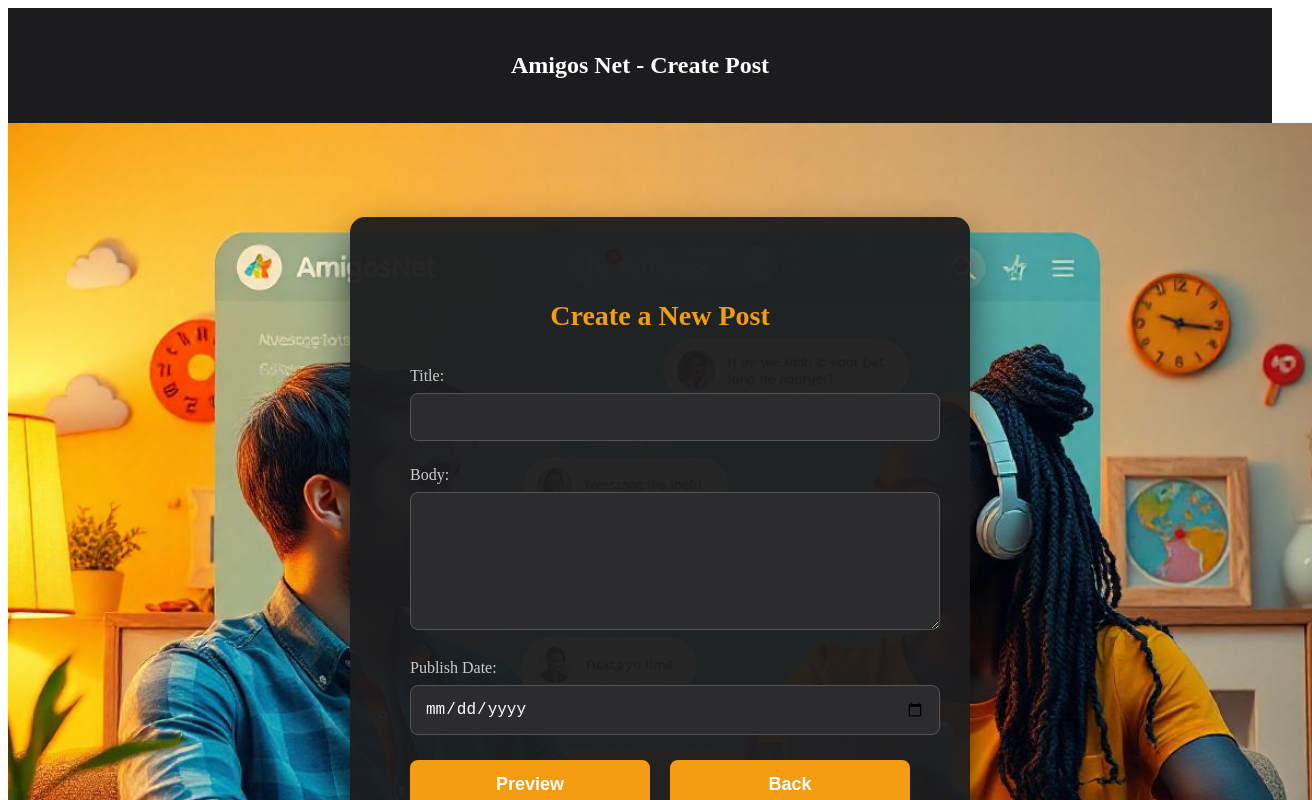
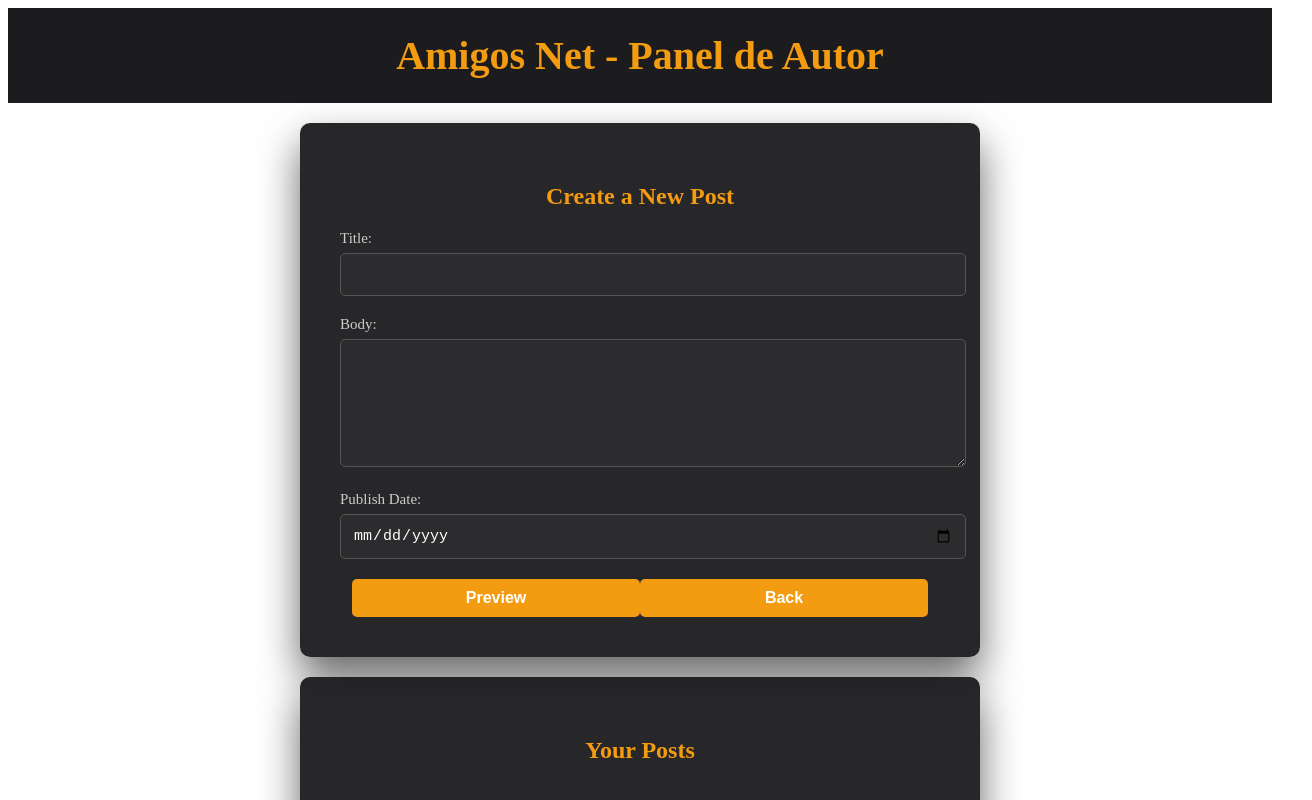
Before and after one commit to LP-blog-usc/frontend, a Vue app: page /author-dashboard in a window 1280 px wide. Shown: the top 800 px of the page, 1312 px wide, since content can reach past the window. Built offline with nearby package versions, Linux system fonts and the light colour scheme.

Commit message:
4/10/2024 clase F

```diff
--- a/src/components/AuthorDashboard.vue
+++ b/src/components/AuthorDashboard.vue
@@ -4,43 +4,33 @@
     <header class="header">
       <nav class="navbar">
         <div class="logo">
-          <h1>Amigos Net - Create Post</h1>
+          <h1>Amigos Net - Panel de Autor</h1>
         </div>
       </nav>
     </header>
 
-    <!-- Contenido Principal -->
-    <div class="background-container">
-      <!-- Contenedor del formulario de creación de post -->
-      <div class="post-container">
-        <div class="post-box">
+    <!-- Crear Nuevo Post -->
+    <section class="post-section">
       <h2>Create a New Post</h2>
       <form @submit.prevent="createPost">
         <div class="form-group">
-              <label for="title">
-                <i class="fas fa-heading"></i> Title:
-              </label>
+          <label for="title">Title:</label>
           <input type="text" id="title" v-model="title" required />
           <p v-if="errors.title" class="error">{{ errors.title }}</p>
         </div>
 
         <div class="form-group">
-              <label for="body">
-                <i class="fas fa-align-left"></i> Body:
-              </label>
+          <label for="body">Body:</label>
           <textarea id="body" v-model="body" rows="6" required></textarea>
           <p v-if="errors.body" class="error">{{ errors.body }}</p>
         </div>
 
         <div class="form-group">
-              <label for="publishDate">
-                <i class="fas fa-calendar-alt"></i> Publish Date:
-              </label>
+          <label for="publishDate">Publish Date:</label>
           <input type="date" id="publishDate" v-model="publishDate" required />
           <p v-if="errors.publishDate" class="error">{{ errors.publishDate }}</p>
         </div>
 
-            <!-- Botones -->
         <div class="form-buttons">
           <button type="submit" :disabled="isSubmitting" class="action-button">Preview</button>
           <button type="button" @click="goBack" class="action-button">Back</button>
@@ -58,13 +48,32 @@
           <button @click="cancelPreview" class="action-button">Cancel</button>
         </div>
       </div>
+    </section>
 
-          <!-- Mensajes de éxito o error -->
+    <!-- Listado de Posts -->
+    <section class="posts-section">
+      <h2>Your Posts</h2>
+      <ul>
+        <li v-for="post in posts" :key="post.id">
+          <h3>{{ post.title }}</h3>
+          <p>{{ post.body }}</p>
+          <p><em>Publish Date: {{ post.publishDate }}</em></p>
+          <button @click="editPost(post)" class="action-button">Edit</button>
+          <button @click="confirmDeletePost(post)" class="action-button">Delete</button>
+        </li>
+      </ul>
+    </section>
+
+    <!-- Modal para Confirmación de Eliminación -->
+    <div v-if="showDeleteModal" class="modal">
+      <p>Are you sure you want to delete this post?</p>
+      <button @click="deletePost" class="action-button">Yes, Delete</button>
+      <button @click="cancelDelete" class="action-button">Cancel</button>
+    </div>
+
+    <!-- Mensajes de Éxito/Error -->
     <p v-if="successMessage" class="success">{{ successMessage }}</p>
     <p v-if="errorMessage" class="error">{{ errorMessage }}</p>
-        </div>
-      </div>
-    </div>
   </div>
 </template>
 
@@ -74,6 +83,7 @@ import axios from 'axios';
 export default {
   data() {
     return {
+      // Campos del post
       title: '',
       body: '',
       publishDate: '',
@@ -81,55 +91,96 @@ export default {
       isSubmitting: false,
       previewMode: false,
       successMessage: '',
-      errorMessage: ''
+      errorMessage: '',
+      posts: [], // Lista de posts del autor
+      showDeleteModal: false,
+      postToDelete: null,
     };
   },
   methods: {
+    // Crear y previsualizar el post
     createPost() {
       this.clearErrors();
-
-      // Validaciones de campos
-      if (!this.title) {
-        this.errors.title = "The title is required.";
-      }
-      if (!this.body) {
-        this.errors.body = "The body is required.";
-      }
-      if (!this.publishDate) {
-        this.errors.publishDate = "The publish date is required.";
-      }
-
-      // Si hay errores, no se permite continuar
-      if (Object.keys(this.errors).length > 0) {
+      if (!this.title || !this.body || !this.publishDate) {
+        if (!this.title) this.errors.title = "The title is required.";
+        if (!this.body) this.errors.body = "The body is required.";
+        if (!this.publishDate) this.errors.publishDate = "The publish date is required.";
         return;
       }
-
-      // Activar el modo vista previa
       this.previewMode = true;
     },
     submitPost() {
       this.isSubmitting = true;
-
-      const postData = {
+      axios.post('http://localhost:5017/api/Posts', {
         title: this.title,
         body: this.body,
         publishDate: this.publishDate
-      };
-
-       axios.post('https://tu-api-backend.com/api/posts', postData)
-       // eslint-disable-next-line no-unused-vars
-        .then(response => {
+      })
+        .then(() => {
           this.successMessage = "Post created successfully!";
           this.resetForm();
+          this.fetchPosts();
         })
-        // eslint-disable-next-line no-unused-vars
-        .catch(error => {
+        .catch(() => {
           this.errorMessage = "Error creating post. Please try again.";
         })
         .finally(() => {
           this.isSubmitting = false;
           this.previewMode = false;
         });
+    },
+  // Listar posts del autor
+  fetchPosts() {
+  const userId = localStorage.getItem('userId');
+  const roleId = localStorage.getItem('roleId');
+
+  if (roleId !== "1") { // Si no es autor, mostrar un error o redirigir
+    this.errorMessage = "You do not have permission to access this page.";
+    return;
+  }
+
+  axios.post('http://localhost:5017/api/GetPostByAuthor', { authorId: parseInt(userId) })
+    .then(response => {
+      if (response.data && response.data.success) {
+        this.posts = response.data.data;
+      } else {
+        this.errorMessage = response.data.message || "No posts found for this author.";
+      }
+    })
+    .catch(error => {
+      console.error(error);
+      this.errorMessage = "Error fetching posts.";
+    });
+    },
+    // Editar post existente
+    editPost(post) {
+      this.title = post.title;
+      this.body = post.body;
+      this.publishDate = post.publishDate;
+      this.previewMode = true;
+    },
+    // Confirmar y eliminar post
+    confirmDeletePost(post) {
+      this.showDeleteModal = true;
+      this.postToDelete = post;
+    },
+    deletePost() {
+      axios.delete(`http://localhost:5017/api/Posts/${this.postToDelete.id}`)
+        .then(() => {
+          this.successMessage = "Post deleted successfully!";
+          this.fetchPosts();
+        })
+        .catch(() => {
+          this.errorMessage = "Error deleting post. Please try again.";
+        })
+        .finally(() => {
+          this.showDeleteModal = false;
+          this.postToDelete = null;
+        });
+    },
+    cancelDelete() {
+      this.showDeleteModal = false;
+      this.postToDelete = null;
     },
     clearErrors() {
       this.errors = {};
@@ -147,13 +198,14 @@ export default {
     goBack() {
       this.$router.push({ name: 'AuthorDashboard' });
     }
+  },
+  mounted() {
+    this.fetchPosts();
   }
 };
 </script>
 
 <style scoped>
-/* Estilos para mantener la consistencia con el formulario de login */
-
 /* Barra superior */
 .header {
   background-color: #1c1c1e;
@@ -178,57 +230,58 @@ export default {
   padding: 20px;
 }
 
-/* Contenedor del formulario de post */
-.post-container {
-  display: flex;
-  justify-content: center;
-  align-items: center;
-  width: 100vw;
-  height: 100vh;
-  padding: 20px;
-}
-
-.post-box {
-  background: rgba(28, 28, 30, 0.95);
-  padding: 60px;
-  border-radius: 15px;
-  box-shadow: 0 20px 40px rgba(0, 0, 0, 0.6);
-  width: 100%;
-  max-width: 500px;
-  text-align: center;
-  color: #fff;
-}
-
-.post-box h2 {
-  margin-bottom: 35px;
-  font-size: 28px;
+.header .logo h1 {
+  font-size: 2.5rem;
+  margin: 0;
   font-weight: 700;
   color: #f39c12;
 }
 
-/* Grupos de formulario */
+/* Sección principal para formularios y listas */
+.post-section,
+.posts-section {
+  background: rgba(28, 28, 30, 0.95);
+  margin: 20px auto;
+  padding: 40px;
+  border-radius: 10px;
+  box-shadow: 0 20px 40px rgba(0, 0, 0, 0.6);
+  width: 100%;
+  max-width: 600px;
+  color: #fff;
+  text-align: center;
+}
+
+.post-section h2,
+.posts-section h2 {
+  font-size: 24px;
+  font-weight: 700;
+  color: #f39c12;
+  margin-bottom: 20px;
+}
+
+/* Estilos del formulario */
 .form-group {
-  margin-bottom: 25px;
+  margin-bottom: 20px;
   text-align: left;
 }
 
 .form-group label {
-  font-size: 16px;
+  font-size: 15px;
   color: #ccc;
   display: block;
-  margin-bottom: 8px;
+  margin-bottom: 6px;
 }
 
 .form-group input,
 .form-group textarea {
   width: 100%;
-  padding: 14px;
-  border-radius: 8px;
+  padding: 12px;
+  border-radius: 5px;
   border: 1px solid #555;
   background: #2c2c2e;
   color: #fff;
   transition: border-color 0.3s;
-  font-size: 16px;
+  font-size: 15px;
 }
 
 .form-group input:focus,
@@ -237,20 +290,15 @@ export default {
   outline: none;
 }
 
-/* Estilos para los botones */
-.form-buttons {
-  display: flex;
-  justify-content: space-between;
-}
-
+/* Botones de acción */
 .action-button {
   width: 48%;
-  padding: 14px;
+  padding: 10px;
   border: none;
-  border-radius: 8px;
+  border-radius: 5px;
   background-color: #f39c12;
   color: #fff;
-  font-size: 18px;
+  font-size: 16px;
   font-weight: 600;
   cursor: pointer;
   transition: background-color 0.3s, transform 0.2s;
@@ -266,7 +314,56 @@ button:disabled {
   cursor: not-allowed;
 }
 
-/* Estilo de los mensajes de error y éxito */
+/* Vista previa del post */
+.preview {
+  border: 1px solid #ccc;
+  padding: 20px;
+  margin-top: 20px;
+  background-color: rgba(255, 255, 255, 0.1);
+}
+
+.preview h3 {
+  color: #f39c12;
+  margin-bottom: 10px;
+}
+
+/* Listado de posts */
+.posts-section ul {
+  list-style-type: none;
+  padding: 0;
+}
+
+.posts-section li {
+  background: rgba(28, 28, 30, 0.85);
+  margin-bottom: 15px;
+  padding: 20px;
+  border-radius: 8px;
+  text-align: left;
+}
+
+.posts-section h3 {
+  font-size: 20px;
+  color: #f39c12;
+  margin: 0 0 10px;
+}
+
+/* Modal de confirmación de eliminación */
+.modal {
+  background: rgba(28, 28, 30, 0.95);
+  padding: 20px;
+  border-radius: 8px;
+  box-shadow: 0 20px 40px rgba(0, 0, 0, 0.8);
+  width: 300px;
+  margin: 50px auto;
+  text-align: center;
+}
+
+.modal p {
+  color: #fff;
+  margin-bottom: 20px;
+}
+
+/* Mensajes de error y éxito */
 .error {
   color: red;
 }
@@ -274,11 +371,4 @@ button:disabled {
 .success {
   color: green;
 }
-
-.preview {
-  border: 1px solid #ccc;
-  padding: 20px;
-  margin-top: 20px;
-  background-color: rgba(255, 255, 255, 0.1);
-}
 </style>
--- a/src/components/UserRegister.vue
+++ b/src/components/UserRegister.vue
@@ -131,7 +131,7 @@ export default {
         email: this.email,
         telephoneNumber: this.telephoneNumber,
         password: this.password,
-        roleId: this.roleId === 'Author' ? 2 : 3, // Asignar rolId en función de la selección
+        roleId: this.roleId === 'Author' ? 1 : 3,
       };
 
       // Hacer solicitud POST a la API de registro
--- a/src/components/login-Form.vue
+++ b/src/components/login-Form.vue
@@ -95,11 +95,11 @@ export default {
           localStorage.setItem('roleId', roleId);
 
           // Redirigimos al usuario a la página correspondiente según su rol
-          if (roleId === 2) {
+          if (roleId === 1) {
             this.$router.replace({ name: 'AuthorDashboard' });
           } else if (roleId === 3) {
             this.$router.replace({ name: 'ReaderDashboard' });
-          } else if (roleId === 1) {
+          } else if (roleId === 2) {
             this.$router.replace({ name: 'ModeratorDashboard' });
           } else {
             this.errorMessage = 'Unknown role. Please contact support.';
```
Lines whose indentation alone changed are shown as unchanged.
